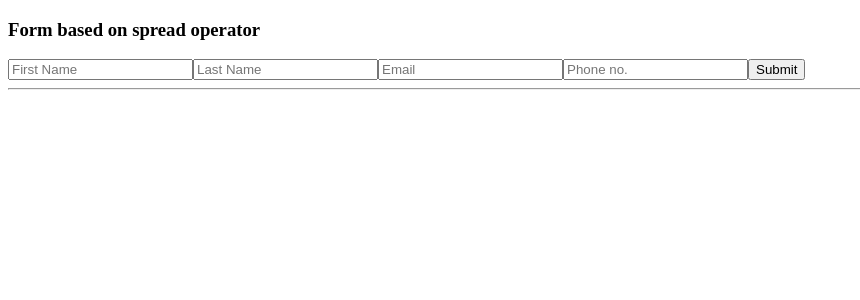
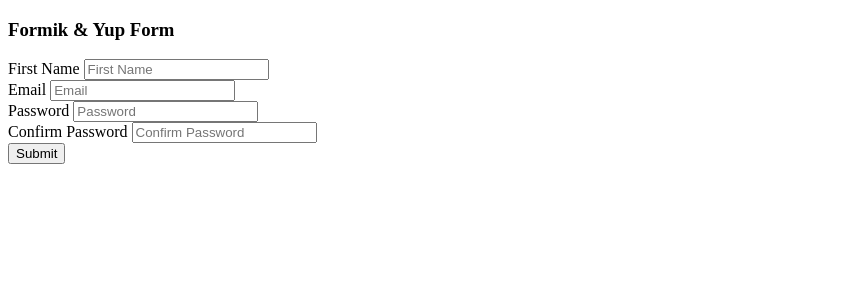
Before and after one commit to Gauravnag/ReactCustomHooks, a React (Create React App) app: page / in a window 1280 px wide. Shown: the top 300 px of the page, without its empty margins (0-860 px from the left). Built offline with nearby package versions, Linux system fonts and the light colour scheme.

Commit message:
Form Validaion by Formik & Yup

```diff
--- a/package.json
+++ b/package.json
@@ -6,12 +6,14 @@
     "@testing-library/jest-dom": "^5.16.5",
     "@testing-library/react": "^13.4.0",
     "@testing-library/user-event": "^13.5.0",
+    "formik": "^2.2.9",
     "react": "^18.2.0",
     "react-axios": "^2.0.6",
     "react-dom": "^18.2.0",
     "react-scripts": "5.0.1",
     "react-toastify": "^9.0.8",
-    "web-vitals": "^2.1.4"
+    "web-vitals": "^2.1.4",
+    "yup": "^0.32.11"
   },
   "scripts": {
     "start": "react-scripts start",
--- a/src/App.js
+++ b/src/App.js
@@ -1,95 +1,99 @@
 import { useState } from "react";
+import {useFormik} from "formik";
+import Validation from "./Validation";
+
+const errorMsg = {
+  color: "red",
+  marginTop: 0,
+}
+
+const initialValues = {
+  name: "",
+  email: "",
+  password: "",
+  confirm_password: "",
+}
 
 const App = () => {
-  // Store variable name
-  const [fullName, setFullName] = useState({
-    fname: "",
-    lname: "",
-    email: "",
-    phone: "",
-  });
-  const [records, setRecords] = useState([]);
-  // Input field Text change
-  const inputEvent = (event) => {
-    setFullName((preVal) => {
-      const {name, value} = event.target;
-      return {
-        ...preVal,
-        [name]: value,
+  //  const Formik = useFormik({
+   const { handleBlur, handleChange, handleSubmit, values, errors, touched } = useFormik({
+      // initialValues: initialValues,
+            // OR
+      initialValues,
+
+      // For Validation purpose
+      validationSchema: Validation,
+      onSubmit: (value, action) => {
+        console.log(value)
+        // To empty all input Form on click of Submit btn
+        action.resetForm();
       }
     });
-  }
-  // Text color
-  const txtColor = {
-    color: "blue",
-  }
-  // Submit Button
-  const handleSubmit = (e) => {
-    e.preventDefault();
-    // Validation
-    if(fullName.fname && fullName.lname && fullName.email && fullName.phone) {
-      const newRecord = {...fullName, id: new Date().getTime().toString() }
-      setRecords([...records, newRecord]);
-      setFullName({ fname: "", lname: "",  email: "", phone: "", })
-    } else {
-      alert("please fill the details")
-    }
-
-
-  }
+    // console.log(Formik)
+    console.log(errors);
 
     return(
         <>
-          <h3>Form based on spread operator</h3>
+          <h3>Formik & Yup Form</h3>
           <form onSubmit={handleSubmit}>
+          <div>
+            <label htmlFor="fname">First Name </label>
             <input
               type="text"
-              name="fname"
-              value={fullName.fname}
-              onChange={inputEvent}
+              name="name"
               placeholder="First Name"
+              id="fname"
+              value={values.name}
+              onChange={handleChange}
+              onBlur={handleBlur}
               />
+              { errors.name && touched.name ? (<p style={errorMsg}> {errors.name} </p>) : null }
+            </div>
 
-            <input
-              type="text"
-              name="lname"
-              value={fullName.lname}
-              onChange={inputEvent}
-              placeholder="Last Name"
-            />
-
+            <div>
+            <label htmlFor="email">Email </label>
             <input
               type="email"
               name="email"
-              value={fullName.email}
-              onChange={inputEvent}
               placeholder="Email"
+              id="email"
+              value={values.email}
+              onChange={handleChange}
+              onBlur={handleBlur}
             />
+            { errors.email && touched.email ? (<p style={errorMsg}> {errors.email} </p>) : null }
+            </div>
 
+            <div>
+            <label htmlFor="password">Password </label>
             <input
-              type="phone"
-              name="phone"
-              value={fullName.phone}
-              onChange={inputEvent}
-              placeholder="Phone no."
+              type="password"
+              name="password"
+              placeholder="Password"
+              id="password"
+              value={values.password}
+              onChange={handleChange}
+              onBlur={handleBlur}
             />
+            { errors.password && touched.password ? (<p style={errorMsg}> {errors.password} </p>) : null }
+            </div>
+
+            <div>
+            <label htmlFor="confirm_pass">Confirm Password </label>
+            <input
+              type="password"
+              name="confirm_password"
+              placeholder="Confirm Password"
+              id="confirm_pass"
+              value={values.confirm_password}
+              onChange={handleChange}
+              onBlur={handleBlur}
+            />
+            { errors.confirm_password && touched.confirm_password ? (<p style={errorMsg}> {errors.confirm_password} </p>) : null }
+            </div>
             <button type="submit">Submit</button>
           </form>
 
-           <hr />
-           {
-            records.map((curr) => {
-              const { fname, lname, email, phone } = curr;
-              return(
-                <div key={curr.id}>
-                  <p> First name: <span style={txtColor}>{fname}</span> &
-                      Last name: <span style={txtColor}> {lname} </span></p>
-                  <p> Email: <span style={txtColor}> {email} </span> </p>
-                  <p> Phone: <span style={txtColor}> {phone} </span> </p>
-                </div>
-              )
-            })
-           }
         </>
     )
 }
--- /dev/null
+++ b/src/Validation.js
@@ -0,0 +1,9 @@
+import * as Yup from "yup";
+
+const Validation = Yup.object({
+    name: Yup.string().min(2).max(25).required("Please enter name"),
+    email: Yup.string().email().required("Please enter email"),
+    password: Yup.string().min(6).required("Please enter password"),
+    confirm_password: Yup.string().required().oneOf([Yup.ref("password"), null], "Password must match")
+});
+export default Validation;
```
Also changed, not shown: 1 other file (tests, documents, lock files or other folders).
